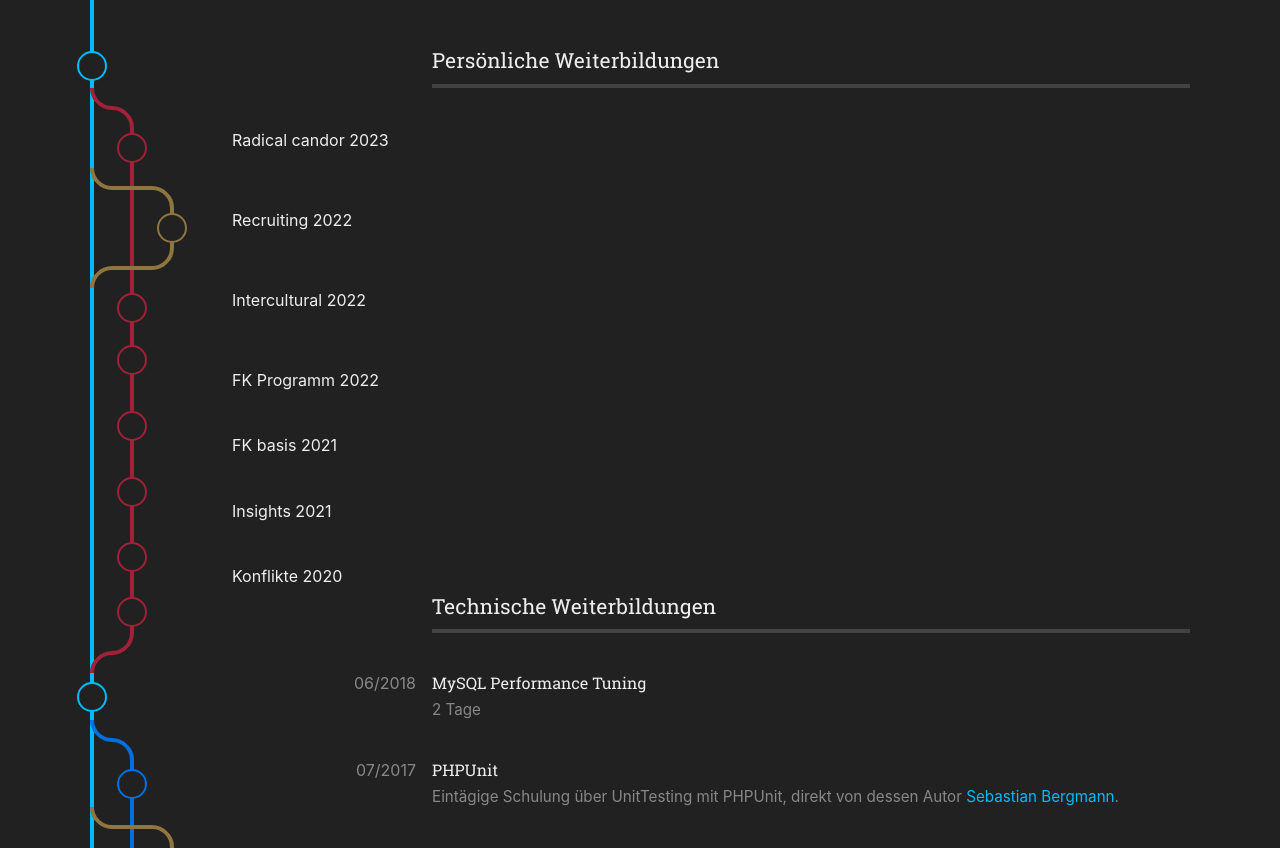
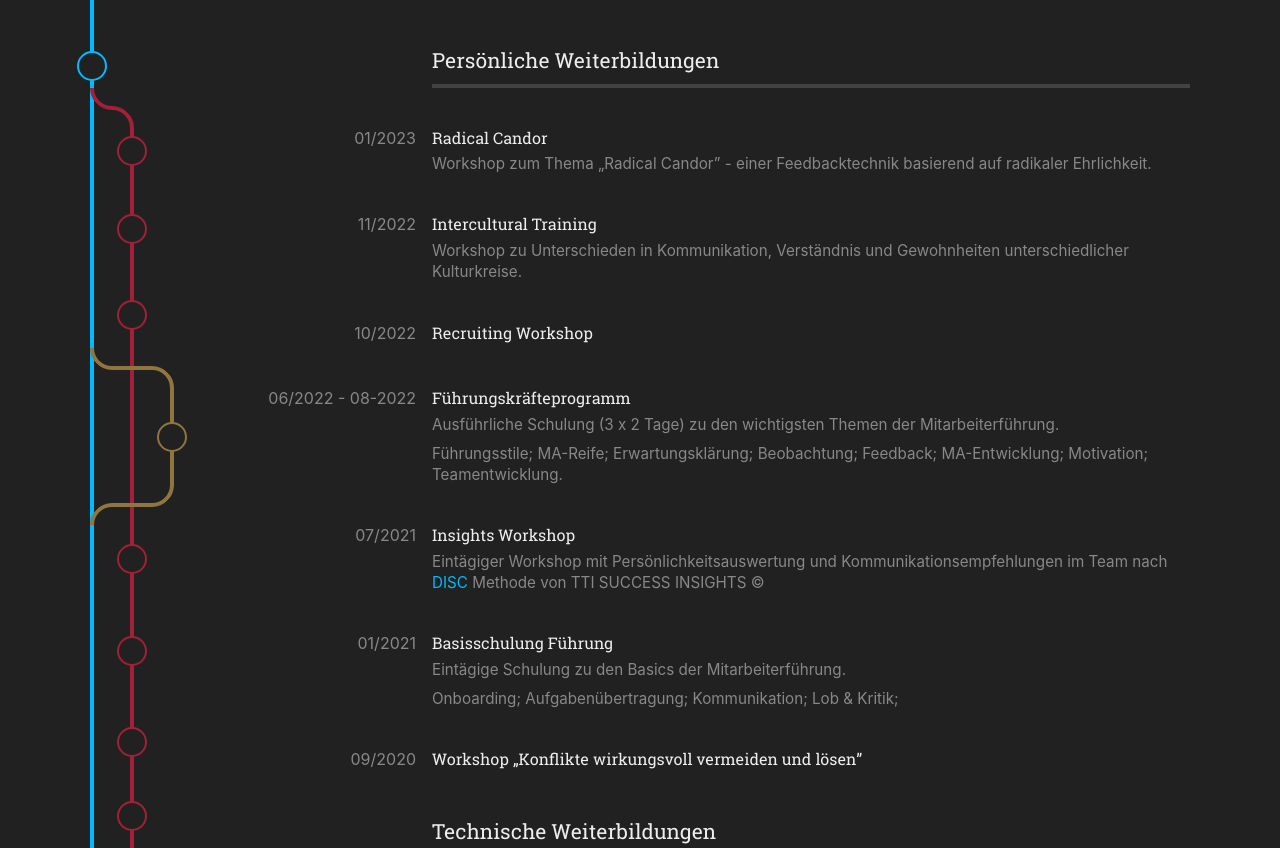
Before and after one commit to santosch/website2023, a Next.js app: page / in a window 1280 px wide. Shown: the part 3000-3848 px from the top of the page. Built offline with nearby package versions, Linux system fonts and the light colour scheme.

Commit message:
add steps for remaining skills

```diff
--- a/src/components/CoursesAndAchievements/CoursesAndAchievements.tsx
+++ b/src/components/CoursesAndAchievements/CoursesAndAchievements.tsx
@@ -10,12 +10,23 @@ import Hardskill from "@santosch/components/CoursesAndAchievements/Stations/Hard
 import Achievements from "@santosch/components/CoursesAndAchievements/Stations/Achievements/Achievements";
 import AchievementFeatureChallenge
     from "@santosch/components/CoursesAndAchievements/Stations/Achievements/AchievementFeatureChallenge";
-import AchievementExcellenceProgramm
-    from "@santosch/components/CoursesAndAchievements/Stations/Achievements/AchievementExcellenceProgramm";
+import AchievementExcellenceProgram
+    from "@santosch/components/CoursesAndAchievements/Stations/Achievements/AchievementExcellenceProgram";
 import HardskillZf2 from "@santosch/components/CoursesAndAchievements/Stations/Hardskill/HardskillZf2";
 import HardskillMySqlPerformance
     from "@santosch/components/CoursesAndAchievements/Stations/Hardskill/HardskillMySqlPerformance";
 import HardskillPhpUnit from "@santosch/components/CoursesAndAchievements/Stations/Hardskill/HardskillPhpUnit";
+import SoftskillRadicalCandor
+    from "@santosch/components/CoursesAndAchievements/Stations/Softskill/SoftskillRadicalCandor";
+import SoftskillRecruiting from "@santosch/components/CoursesAndAchievements/Stations/Softskill/SoftskillRecruiting";
+import SoftskillIntercultural
+    from "@santosch/components/CoursesAndAchievements/Stations/Softskill/SoftskillIntercultural";
+import SoftskillILeadershipProgram
+    from "@santosch/components/CoursesAndAchievements/Stations/Softskill/SoftskillILeadershipProgram";
+import SoftskillILeadershipBasics
+    from "@santosch/components/CoursesAndAchievements/Stations/Softskill/SoftskillILeadershipBasics";
+import SoftskillIInsights from "@santosch/components/CoursesAndAchievements/Stations/Softskill/SoftskillIInsights";
+import SoftskillConflicts from "@santosch/components/CoursesAndAchievements/Stations/Softskill/SoftskillConflicts";
 
 
 
@@ -41,7 +52,23 @@ export default function CoursesAndAchievements(): JSX.Element {
                         s1={<Line color={COLORS.DEFAULT} />}
                         s2={<Line color={COLORS.SOFTSKILL} event="soft-radical-candor" />}
                     >
-                        Radical candor 2023
+                        <SoftskillRadicalCandor />
+                    </Entry>
+
+                    <Entry
+                        s1={<Line color={COLORS.DEFAULT} />}
+                        s2={<Line color={COLORS.SOFTSKILL} event="soft-intercultural" />}
+                        spaceBefore={true}
+                    >
+                        <SoftskillIntercultural />
+                    </Entry>
+
+                    <Entry
+                        s1={<Line color={COLORS.DEFAULT} />}
+                        s2={<Line color={COLORS.SOFTSKILL} event="soft-recruiting" />}
+                        spaceBefore={true}
+                    >
+                        <SoftskillRecruiting />
                     </Entry>
 
                     <Entry
@@ -54,7 +81,7 @@ export default function CoursesAndAchievements(): JSX.Element {
                         s2={<Line color={COLORS.SOFTSKILL} />}
                         s3={<Line color={COLORS.ACHIEVEMENT} event="achievement-feature-challenge" />}
                     >
-                        Recruiting 2022
+                        <SoftskillILeadershipProgram />
                     </Entry>
                     <Entry
                         s1={<Line color={COLORS.DEFAULT} br={COLORS.ACHIEVEMENT} />}
@@ -64,33 +91,9 @@ export default function CoursesAndAchievements(): JSX.Element {
 
                     <Entry
                         s1={<Line color={COLORS.DEFAULT} />}
-                        s2={<Line color={COLORS.SOFTSKILL} event="soft-recruiting" />}
+                        s2={<Line color={COLORS.SOFTSKILL} event="soft-leadership-program" />}
                     >
-                        Intercultural 2022
-                    </Entry>
-
-                    <Entry
-                        s1={<Line color={COLORS.DEFAULT} />}
-                        s2={<Line color={COLORS.SOFTSKILL} event="soft-intercultural" />}
-                        spaceBefore={true}
-                    >
-                        FK Programm 2022
-                    </Entry>
-
-                    <Entry
-                        s1={<Line color={COLORS.DEFAULT} />}
-                        s2={<Line color={COLORS.SOFTSKILL} event="soft-fk-programm" />}
-                        spaceBefore={true}
-                    >
-                        FK basis 2021
-                    </Entry>
-
-                    <Entry
-                        s1={<Line color={COLORS.DEFAULT} />}
-                        s2={<Line color={COLORS.SOFTSKILL} event="soft-fk-basis" />}
-                        spaceBefore={true}
-                    >
-                        Insights 2021
+                        <SoftskillIInsights />
                     </Entry>
 
                     <Entry
@@ -98,12 +101,21 @@ export default function CoursesAndAchievements(): JSX.Element {
                         s2={<Line color={COLORS.SOFTSKILL} event="soft-insights" />}
                         spaceBefore={true}
                     >
-                        Konflikte 2020
+                        <SoftskillILeadershipBasics />
+                    </Entry>
+
+                    <Entry
+                        s1={<Line color={COLORS.DEFAULT} />}
+                        s2={<Line color={COLORS.SOFTSKILL} event="soft-leadership-basics" />}
+                        spaceBefore={true}
+                    >
+                        <SoftskillConflicts />
                     </Entry>
 
                     <Entry
                         s1={<Line color={COLORS.DEFAULT} />}
                         s2={<Line color={COLORS.SOFTSKILL} event="soft-conflicts" />}
+                        spaceBefore={true}
                     >
                         <Hardskill />
                     </Entry>
@@ -146,7 +158,7 @@ export default function CoursesAndAchievements(): JSX.Element {
                     <Entry
                         s1={<Line color={COLORS.DEFAULT} />}
                         s2={<Line color={COLORS.HARDSKILL} />}
-                        s3={<Line color={COLORS.ACHIEVEMENT} event="achievement-excellence-programm" />}
+                        s3={<Line color={COLORS.ACHIEVEMENT} event="achievement-excellence-program" />}
                         spaceBefore={true}
                     >
                         <Achievements />
@@ -173,7 +185,7 @@ export default function CoursesAndAchievements(): JSX.Element {
                     <Entry
                         s1={<Line color={COLORS.DEFAULT} />}
                     >
-                        <AchievementExcellenceProgramm />
+                        <AchievementExcellenceProgram />
                     </Entry>
 
                 </Graph>
--- a/src/components/CoursesAndAchievements/Stations/Achievements/AchievementExcellenceProgramm.tsx
+++ b/src/components/CoursesAndAchievements/Stations/Achievements/AchievementExcellenceProgram.tsx
@@ -2,10 +2,10 @@ import {COLORS} from "../../coursesAndAchievementsColors";
 import Step from "@santosch/components/Graph/Step/Step";
 import Link from "next/link";
 
-export default function AchievementExcellenceProgramm(): JSX.Element {
+export default function AchievementExcellenceProgram(): JSX.Element {
     return (
         <Step
-            eventKey="achievement-excellence-programm"
+            eventKey="achievement-excellence-program"
             color={COLORS.ACHIEVEMENT}
             date="2017"
             title="CHECK24 Excellence Programm"
--- a/src/components/CoursesAndAchievements/Stations/Hardskill/HardskillMySqlPerformance.tsx
+++ b/src/components/CoursesAndAchievements/Stations/Hardskill/HardskillMySqlPerformance.tsx
@@ -8,10 +8,6 @@ export default function HardskillMySqlPerformance(): JSX.Element {
             color={COLORS.HARDSKILL}
             date="06/2018"
             title="MySQL Performance Tuning"
-        >
-            <p>
-                2 Tage
-            </p>
-        </Step>
+        />
     );
 }
--- /dev/null
+++ b/src/components/CoursesAndAchievements/Stations/Softskill/SoftskillConflicts.tsx
@@ -0,0 +1,13 @@
+import {COLORS} from "../../coursesAndAchievementsColors";
+import Step from "@santosch/components/Graph/Step/Step";
+
+export default function SoftskillConflicts(): JSX.Element {
+    return (
+        <Step
+            eventKey="soft-conflicts"
+            color={COLORS.SOFTSKILL}
+            date="09/2020"
+            title="Workshop „Konflikte wirkungsvoll vermeiden und lösen”"
+        />
+    );
+}
--- /dev/null
+++ b/src/components/CoursesAndAchievements/Stations/Softskill/SoftskillIInsights.tsx
@@ -0,0 +1,24 @@
+import {COLORS} from "../../coursesAndAchievementsColors";
+import Step from "@santosch/components/Graph/Step/Step";
+import Link from "next/link";
+
+export default function SoftskillIInsights(): JSX.Element {
+    return (
+        <Step
+            eventKey="soft-insights"
+            color={COLORS.SOFTSKILL}
+            date="07/2021"
+            title="Insights Workshop"
+        >
+            <p>
+                Eintägiger Workshop mit Persönlichkeitsauswertung und Kommunikationsempfehlungen im Team nach <Link
+                    href="https://www.ttisi.com/disc/"
+                    target="_blank"
+                    rel="nofollow"
+                >
+                    DISC
+                </Link> Methode von TTI SUCCESS INSIGHTS &copy;
+            </p>
+        </Step>
+    );
+}
--- /dev/null
+++ b/src/components/CoursesAndAchievements/Stations/Softskill/SoftskillILeadershipBasics.tsx
@@ -0,0 +1,20 @@
+import {COLORS} from "../../coursesAndAchievementsColors";
+import Step from "@santosch/components/Graph/Step/Step";
+
+export default function SoftskillILeadershipBasics(): JSX.Element {
+    return (
+        <Step
+            eventKey="soft-leadership-basics"
+            color={COLORS.SOFTSKILL}
+            date="01/2021"
+            title="Basisschulung Führung"
+        >
+            <p>
+                Eintägige Schulung zu den Basics der Mitarbeiterführung.
+            </p>
+            <p>
+                Onboarding; Aufgabenübertragung; Kommunikation; Lob &amp; Kritik;
+            </p>
+        </Step>
+    );
+}
--- /dev/null
+++ b/src/components/CoursesAndAchievements/Stations/Softskill/SoftskillILeadershipProgram.tsx
@@ -0,0 +1,22 @@
+import {COLORS} from "../../coursesAndAchievementsColors";
+import Step from "@santosch/components/Graph/Step/Step";
+
+export default function SoftskillILeadershipProgram(): JSX.Element {
+    return (
+        <Step
+            eventKey="soft-leadership-program"
+            color={COLORS.SOFTSKILL}
+            date="06/2022 - 08-2022"
+            title="Führungskräfteprogramm"
+        >
+            <p>
+                Ausführliche Schulung (3 x 2 Tage) zu den wichtigsten Themen der Mitarbeiterführung.
+            </p>
+            <p>
+                Führungsstile; MA-Reife; Erwartungsklärung;
+                Beobachtung; Feedback; MA-Entwicklung; Motivation;
+                Teamentwicklung.
+            </p>
+        </Step>
+    );
+}
--- /dev/null
+++ b/src/components/CoursesAndAchievements/Stations/Softskill/SoftskillIntercultural.tsx
@@ -0,0 +1,18 @@
+import {COLORS} from "../../coursesAndAchievementsColors";
+import Step from "@santosch/components/Graph/Step/Step";
+
+export default function SoftskillIntercultural(): JSX.Element {
+    return (
+        <Step
+            eventKey="soft-intercultural"
+            color={COLORS.SOFTSKILL}
+            date="11/2022"
+            title="Intercultural Training"
+        >
+            <p>
+                Workshop zu Unterschieden in Kommunikation, Verständnis
+                und Gewohnheiten unterschiedlicher Kulturkreise.
+            </p>
+        </Step>
+    );
+}
--- /dev/null
+++ b/src/components/CoursesAndAchievements/Stations/Softskill/SoftskillRadicalCandor.tsx
@@ -0,0 +1,17 @@
+import {COLORS} from "../../coursesAndAchievementsColors";
+import Step from "@santosch/components/Graph/Step/Step";
+
+export default function SoftskillRadicalCandor(): JSX.Element {
+    return (
+        <Step
+            eventKey="soft-radical-candor"
+            color={COLORS.SOFTSKILL}
+            date="01/2023"
+            title="Radical Candor"
+        >
+            <p>
+                Workshop zum Thema &bdquo;Radical Candor&rdquo; - einer Feedbacktechnik basierend auf radikaler Ehrlichkeit.
+            </p>
+        </Step>
+    );
+}
--- /dev/null
+++ b/src/components/CoursesAndAchievements/Stations/Softskill/SoftskillRecruiting.tsx
@@ -0,0 +1,13 @@
+import {COLORS} from "../../coursesAndAchievementsColors";
+import Step from "@santosch/components/Graph/Step/Step";
+
+export default function SoftskillRecruiting(): JSX.Element {
+    return (
+        <Step
+            eventKey="soft-recruiting"
+            color={COLORS.SOFTSKILL}
+            date="10/2022"
+            title="Recruiting Workshop"
+        />
+    );
+}
```
